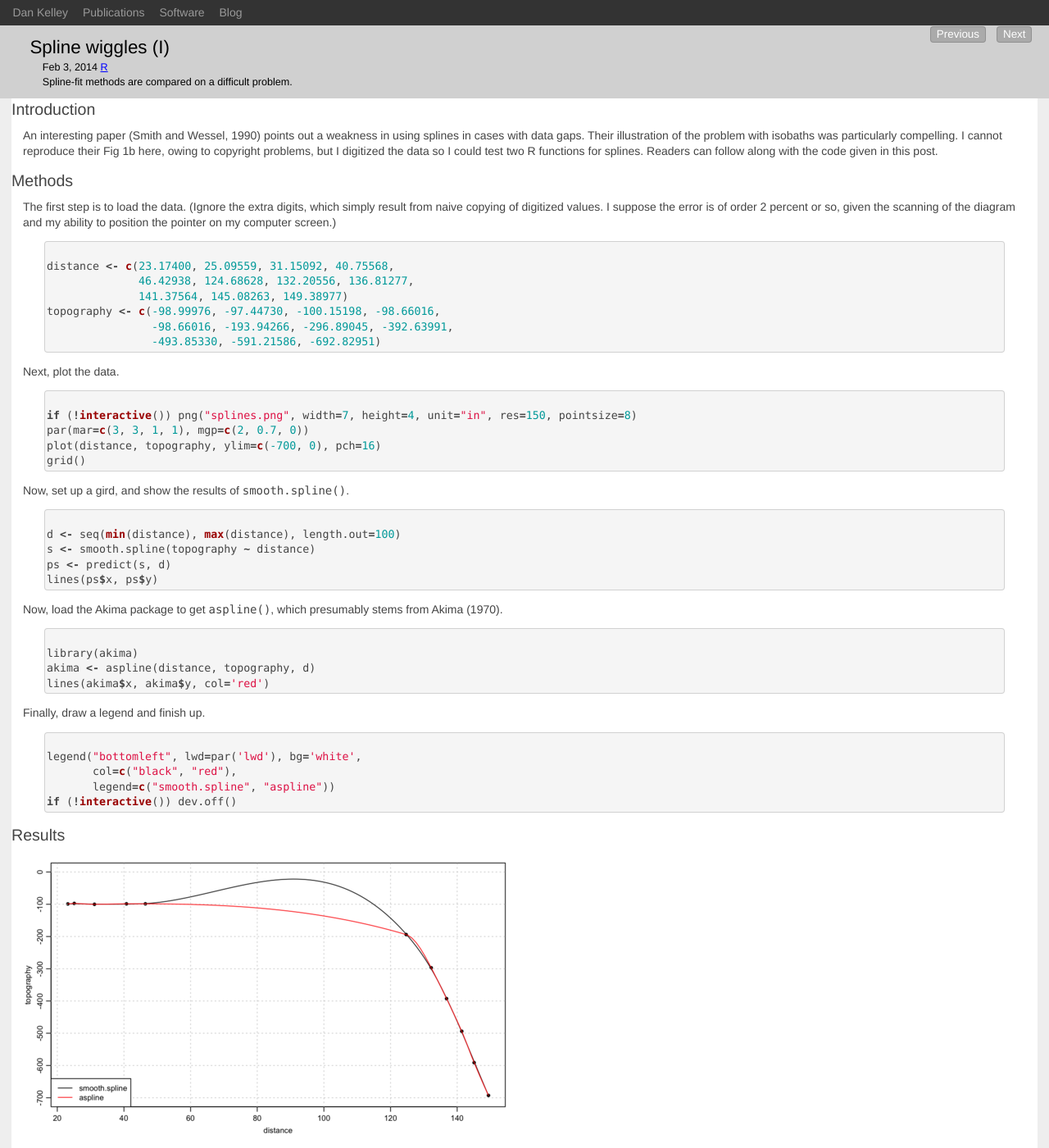
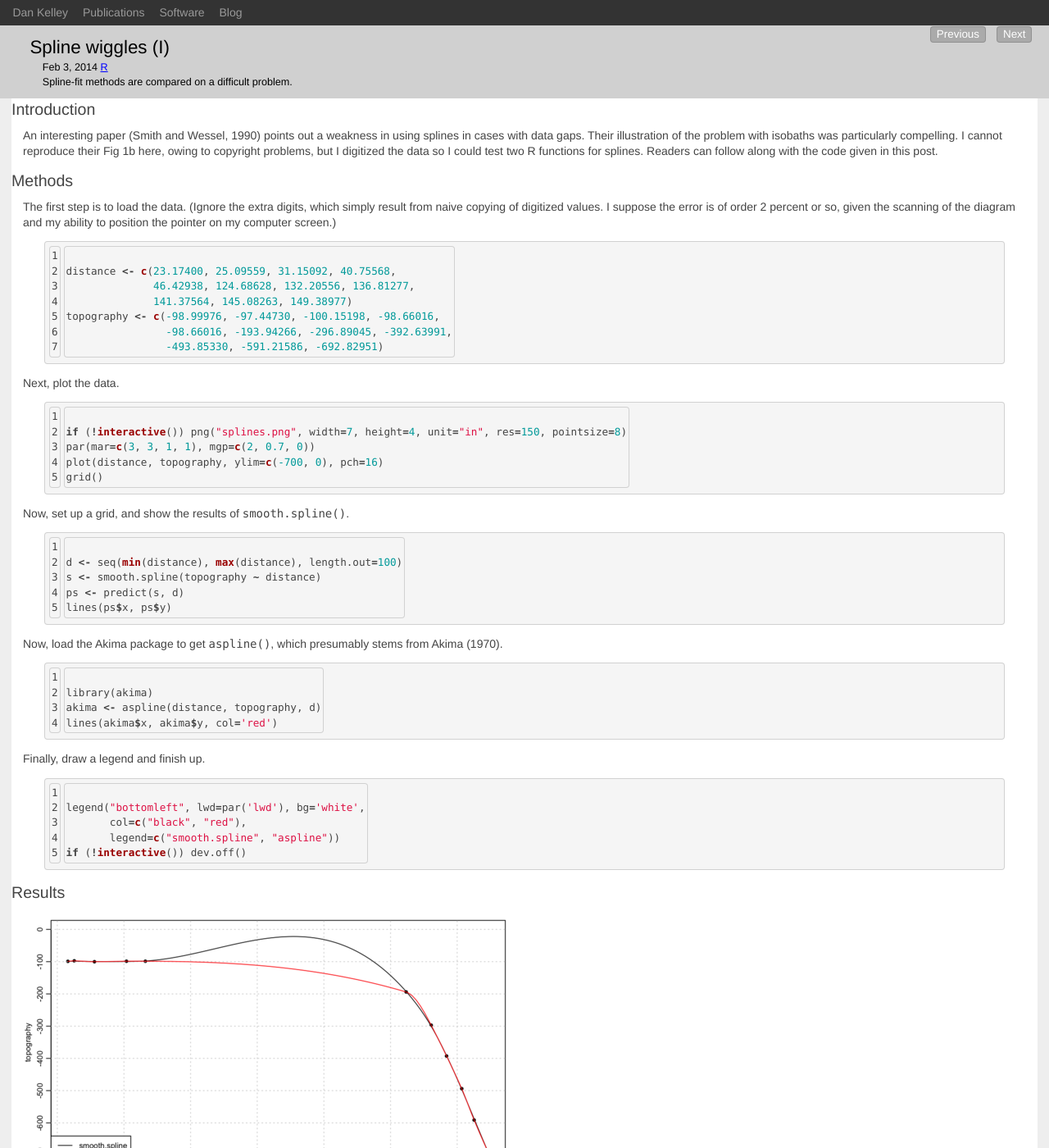
Before and after one commit to dankelley/dankelley.github.io, a Jekyll site: the page built from _posts/2014-02-03-splines.md, in a window 1280 px wide and 1400 px high. Shown: the whole window at 82% size. Built offline with Jekyll 4.4.1, drawn with Linux system fonts in a browser that asks for light colours; comment, search, counter and statistics services are not loaded.

Commit message:
spline 1 linenos

```diff
--- a/_posts/2014-02-03-splines.md
+++ b/_posts/2014-02-03-splines.md
@@ -18,7 +18,7 @@ An interesting paper (Smith and Wessel, 1990) points out a weakness in using spl
 
 The first step is to load the data.  (Ignore the extra digits, which simply result from naive copying of digitized values.  I suppose the error is of order 2 percent or so, given the scanning of the diagram and my ability to position the pointer on my computer screen.)
 
-{% highlight r %}
+{% highlight r linenos=table %}
 distance <- c(23.17400, 25.09559, 31.15092, 40.75568,
               46.42938, 124.68628, 132.20556, 136.81277,
               141.37564, 145.08263, 149.38977)
@@ -28,15 +28,15 @@ topography <- c(-98.99976, -97.44730, -100.15198, -98.66016,
 {% endhighlight %}
 
 Next, plot the data.
-{% highlight r %}
+{% highlight r linenos=table %}
 if (!interactive()) png("splines.png", width=7, height=4, unit="in", res=150, pointsize=8)
 par(mar=c(3, 3, 1, 1), mgp=c(2, 0.7, 0))
 plot(distance, topography, ylim=c(-700, 0), pch=16)
 grid()
 {% endhighlight %}
 
-Now, set up a gird, and show the results of ``smooth.spline()``.
-{% highlight r %}
+Now, set up a grid, and show the results of ``smooth.spline()``.
+{% highlight r linenos=table %}
 d <- seq(min(distance), max(distance), length.out=100)
 s <- smooth.spline(topography ~ distance)
 ps <- predict(s, d)
@@ -44,14 +44,14 @@ lines(ps$x, ps$y)
 {% endhighlight %}
 
 Now, load the Akima package to get ``aspline()``, which presumably stems from Akima (1970).
-{% highlight r %}
+{% highlight r linenos=table %}
 library(akima)
 akima <- aspline(distance, topography, d)
 lines(akima$x, akima$y, col='red')
 {% endhighlight %}
 
 Finally, draw a legend and finish up.
-{% highlight r %}
+{% highlight r linenos=table %}
 legend("bottomleft", lwd=par('lwd'), bg='white',
        col=c("black", "red"),
        legend=c("smooth.spline", "aspline"))
```
